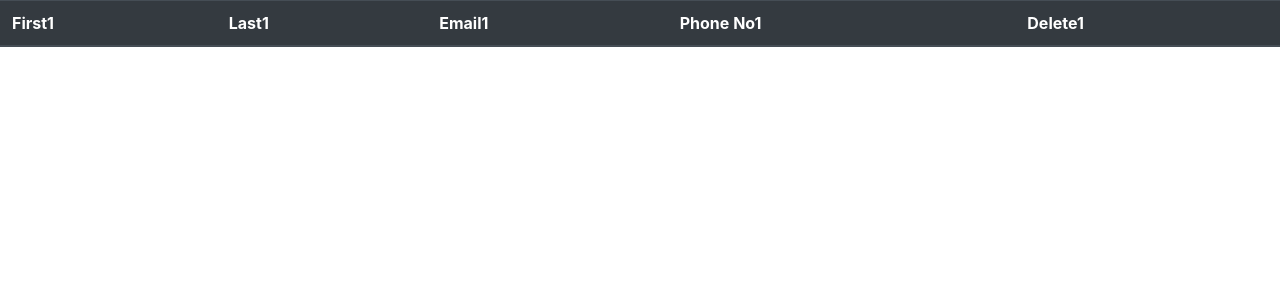
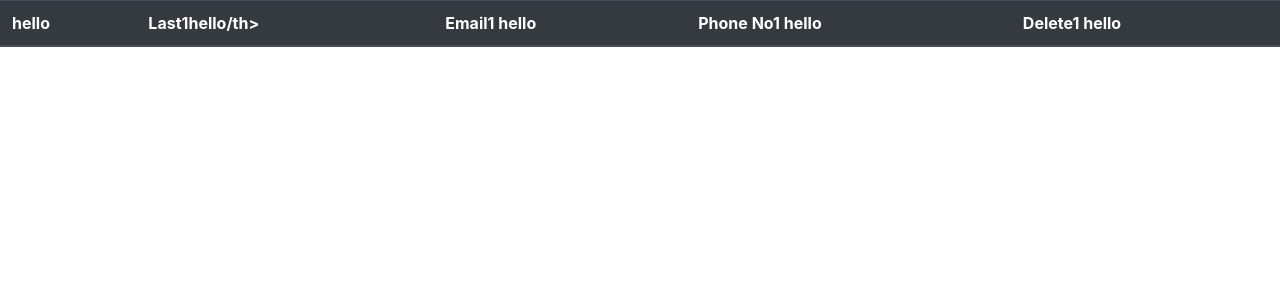
Before and after one commit to jignesh-new/php-code-oopphp, a PHP site: page /oopphp/ in a window 1280 px wide. Shown: the top 300 px of the page. Run offline with PHP 8.4, Linux system fonts and the light colour scheme; data that the repository does not hold is empty.

Commit message:
change index page

```diff
--- a/index.php
+++ b/index.php
@@ -2,11 +2,11 @@
 <table class="table table-dark">
   <thead>
     <tr>
-      <th scope="col">First1</th>
-      <th scope="col">Last1</th>
-      <th scope="col">Email1</th>
-      <th scope="col">Phone No1</th>
-      <th scope="col">Delete1</th>
+      <th scope="col">hello</th>
+      <th scope="col">Last1hello/th>
+      <th scope="col">Email1 hello</th>
+      <th scope="col">Phone No1 hello</th>
+      <th scope="col">Delete1 hello</th>
     </tr>
   </thead>
   <tbody id="fetchdata">
```
